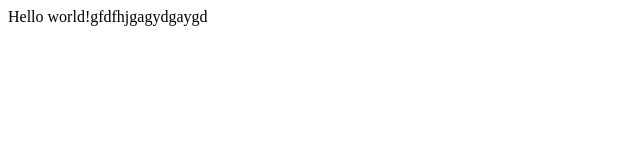
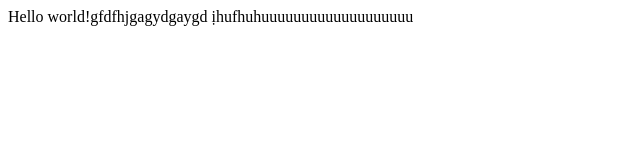
Before and after one commit to NguyenDung02/thuchanh.github.io, a plain HTML site: page index.html in a window 1280 px wide. Shown: the whole page, without its empty margins (0-640 px from the left). Drawn offline with Linux system fonts and the light colour scheme.

Commit message:
them dong 2

```diff
--- a/index.html
+++ b/index.html
@@ -7,5 +7,6 @@
 </head>
 <body>
     Hello world!gfdfhjgagydgaygd
+    ịhufhuhuuuuuuuuuuuuuuuuuuu
 </body>
 </html>
```
